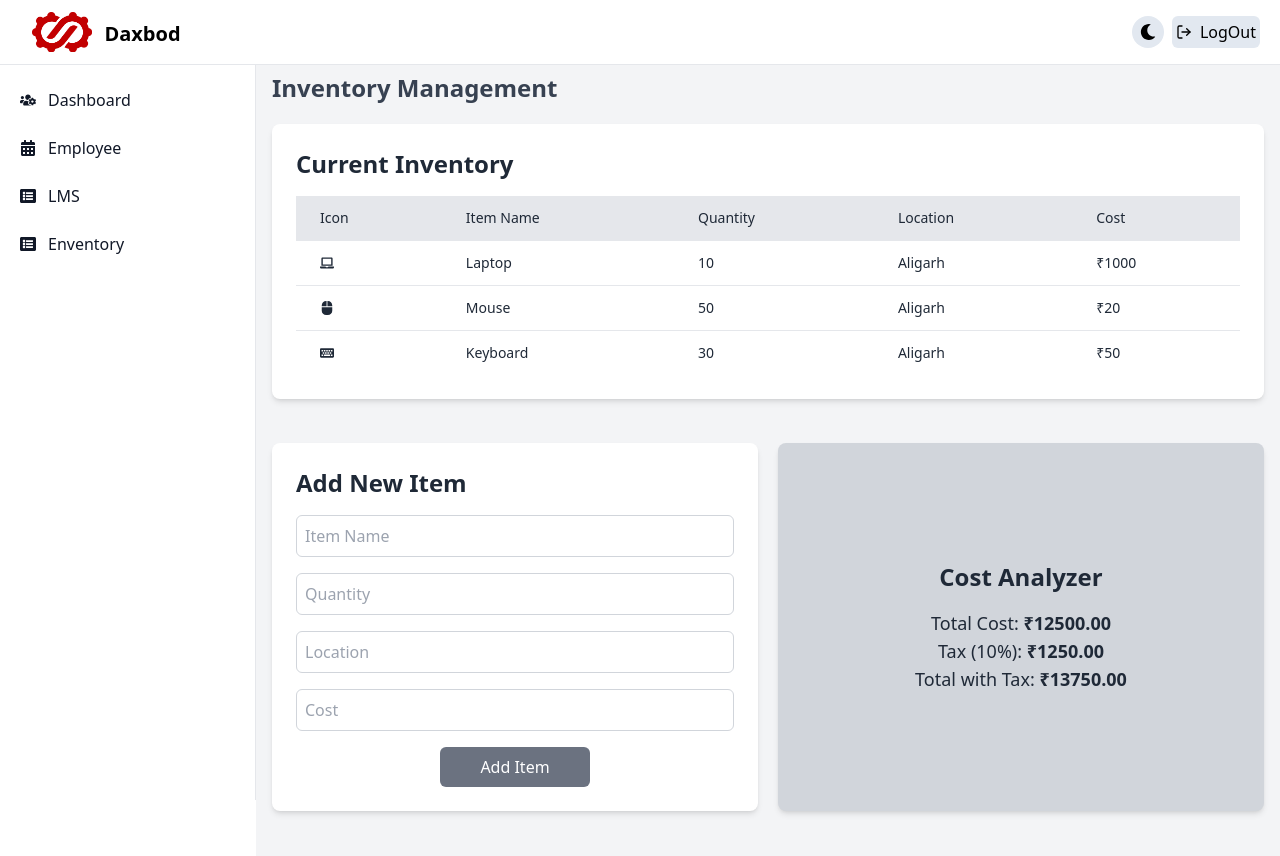
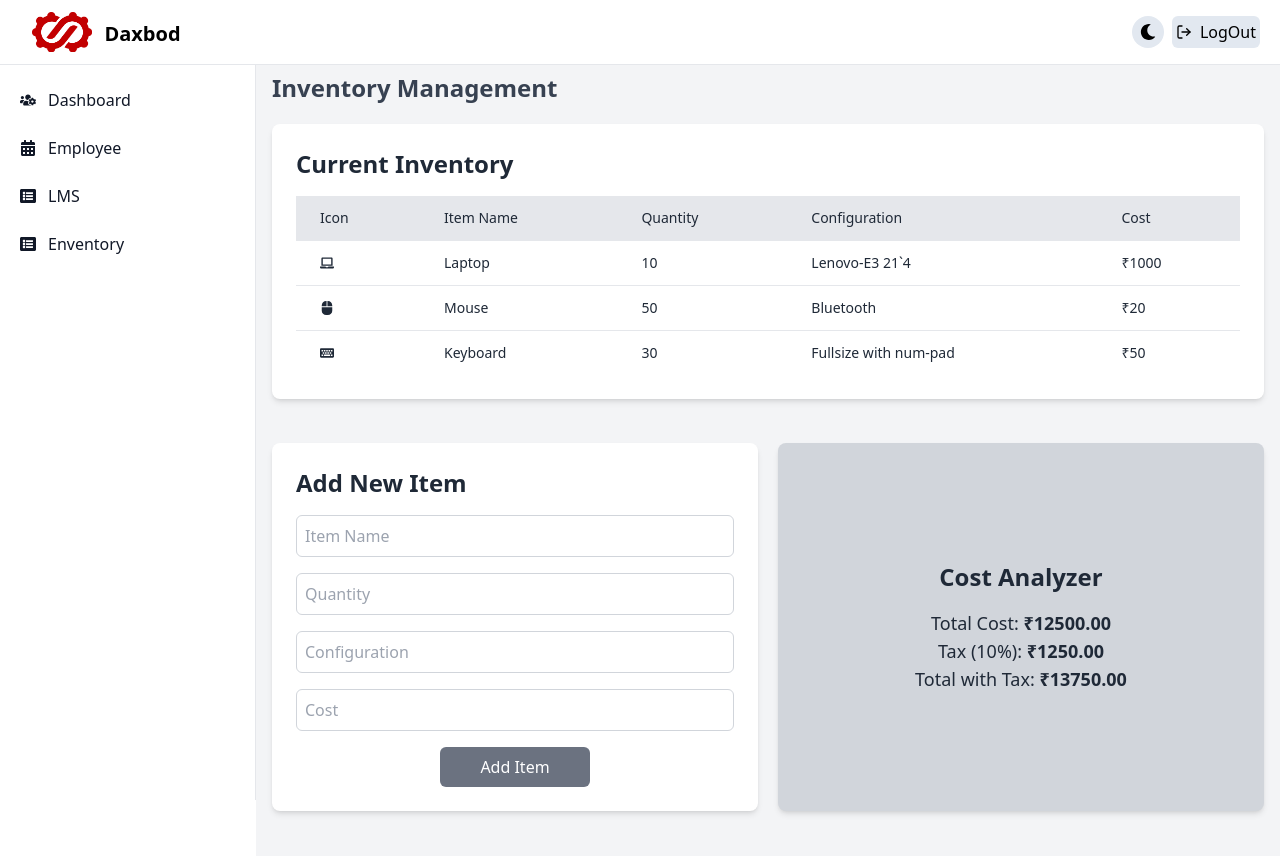
Before and after one commit to Arslaan027/HRDB, a React (Vite) app in the folder HRDB/: page /enventory in a window 1280 px wide. Built offline with nearby package versions, Linux system fonts and the light colour scheme; sample sign-in values are in the browser's storage.

Commit message:
configuration done

```diff
--- a/HRDB/src/Components/Pages/Inveentory/Inventory.jsx
+++ b/HRDB/src/Components/Pages/Inveentory/Inventory.jsx
@@ -8,7 +8,7 @@ const Inventory = () => {
       id: 1,
       name: "Laptop",
       quantity: 10,
-      location: "Aligarh",
+      location: "Lenovo-E3 21`4",
       cost: 1000,
       icon: <FaLaptop />,
     },
@@ -16,7 +16,7 @@ const Inventory = () => {
       id: 2,
       name: "Mouse",
       quantity: 50,
-      location: "Aligarh",
+      location: "Bluetooth",
       cost: 20,
       icon: <FaMouse />,
     },
@@ -24,7 +24,7 @@ const Inventory = () => {
       id: 3,
       name: "Keyboard",
       quantity: 30,
-      location: "Aligarh",
+      location: "Fullsize with num-pad",
       cost: 50,
       icon: <FaKeyboard />,
     },
@@ -106,7 +106,7 @@ const Inventory = () => {
                   Quantity
                 </th>
                 <th className="py-3 px-6 text-left text-sm font-medium">
-                  Location
+                  Configuration
                 </th>
                 <th className="py-3 px-6 text-left text-sm font-medium">
                   Cost
@@ -162,10 +162,10 @@ const Inventory = () => {
             />
             <input
               type="text"
-              name="location"
+              name="Configuration"
               value={newItem.location}
               onChange={handleInputChange}
-              placeholder="Location"
+              placeholder="Configuration"
               className="p-2 border border-gray-300 rounded-md dark:bg-gray-800 dark:text-gray-200 dark:border-gray-600"
             />
             <input
```
